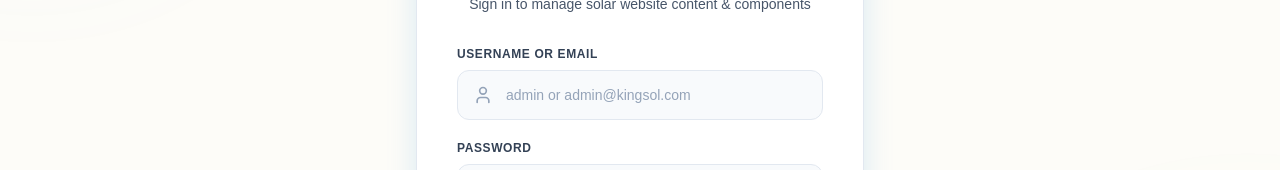
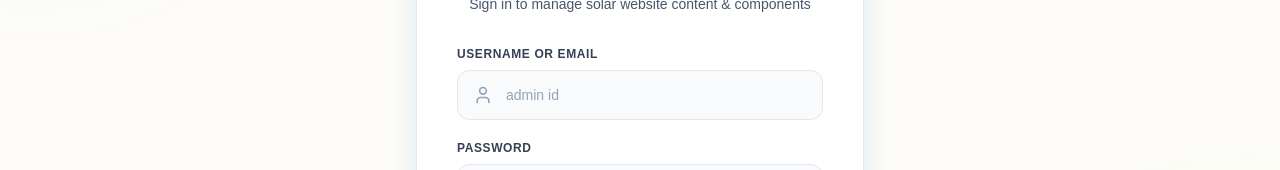
Before and after one commit to NachiketNikam04/kingsol-website-main, a React (Vite) app in the folder admin-panel/: page /admin-secure/login in a window 1280 px wide. Shown: the part 296-466 px from the top of the page. Built offline with nearby package versions, Linux system fonts and the light colour scheme; no server answers; a web font is replaced by a local one.

Commit message:
login page change

```diff
--- a/admin-panel/src/pages/Login.tsx
+++ b/admin-panel/src/pages/Login.tsx
@@ -74,7 +74,7 @@ export const Login: React.FC = () => {
                 type="text"
                 value={username}
                 onChange={(e) => setUsername(e.target.value)}
-                placeholder="admin or admin@kingsol.com"
+                placeholder="admin id"
                 className="w-full bg-slate-50 border border-slate-200 rounded-xl pl-12 pr-4 py-3.5 text-sm focus:ring-2 focus:ring-brand-green outline-none text-slate-900 transition-all placeholder:text-slate-400"
               />
             </div>
```
